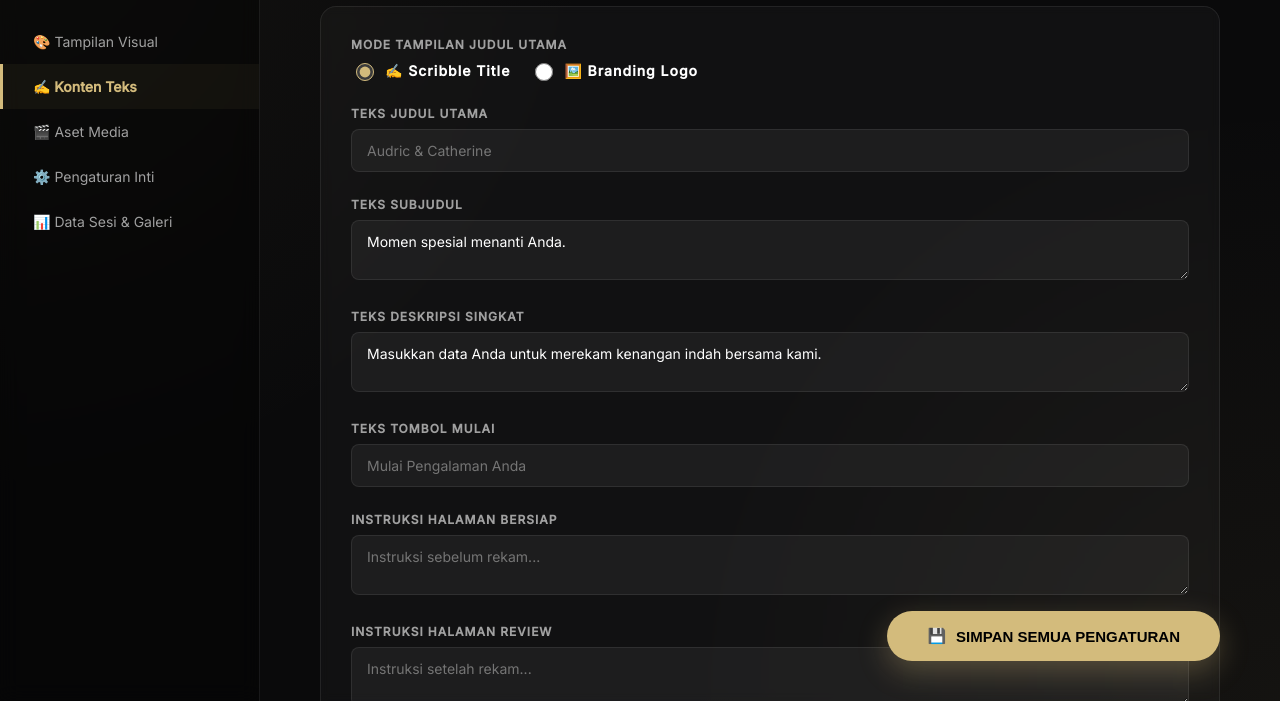
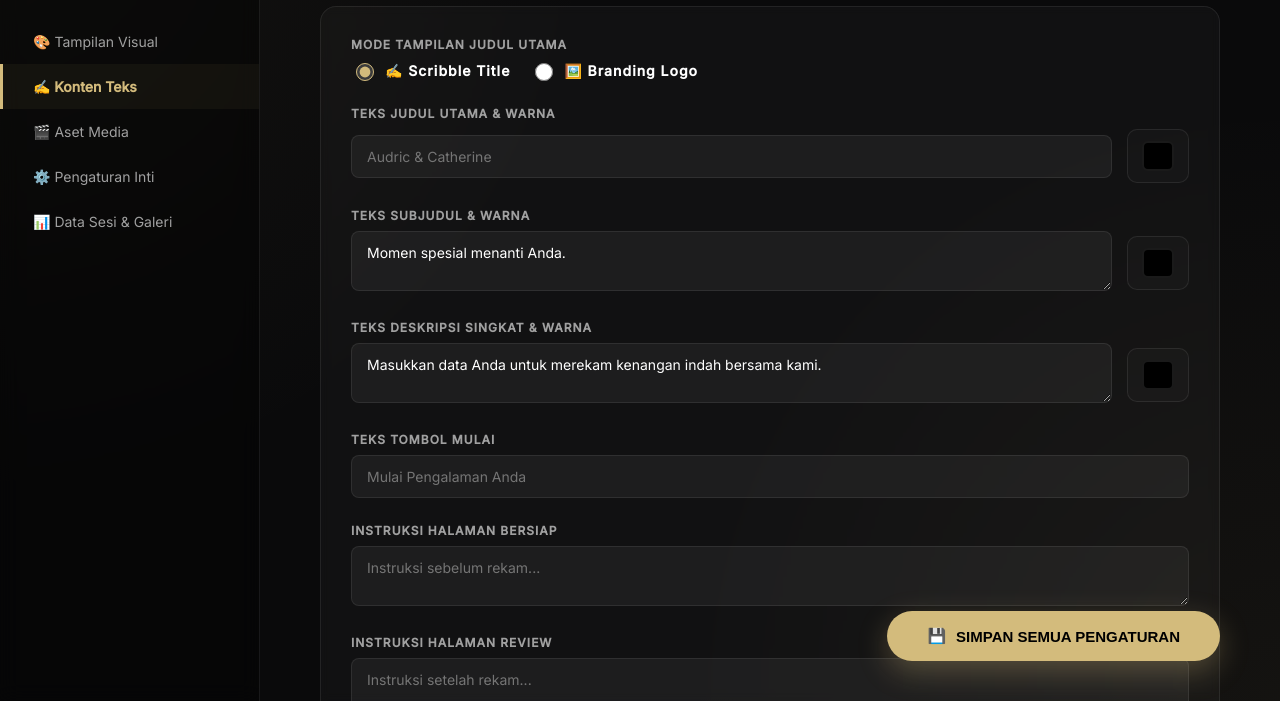
Before and after one commit to MuhammadWildanf/momentsbylumea, a website: page public/config.html in a window 1280 px wide. Both pictures are taken after a click on the element "✍️ Konten Teks". Shown: the part 99-800 px from the top of the page. Drawn offline with Linux system fonts and the light colour scheme; no server answers.

Commit message:
design: align text inputs and color pickers side-by-side

```diff
--- a/public/config.html
+++ b/public/config.html
@@ -549,6 +549,19 @@
             background: var(--accent);
             color: #000;
         }
+
+        /* Side-by-side input and color picker */
+        .input-with-color {
+            display: flex;
+            align-items: center;
+            gap: 15px;
+        }
+        .input-with-color .text-control {
+            flex: 1;
+        }
+        .input-with-color .color-control {
+            flex-shrink: 0;
+        }
     </style>
 </head>
 
@@ -602,24 +615,6 @@
                             <label>Warna Aksen</label>
                             <div class="color-row">
                                 <input type="color" id="accentColor">
-                            </div>
-                        </div>
-                        <div class="input-group">
-                            <label>Warna Judul</label>
-                            <div class="color-row">
-                                <input type="color" id="titleColor">
-                            </div>
-                        </div>
-                        <div class="input-group">
-                            <label>Warna Subtitle</label>
-                            <div class="color-row">
-                                <input type="color" id="subtitleColor">
-                            </div>
-                        </div>
-                        <div class="input-group">
-                            <label>Teks Deskripsi</label>
-                            <div class="color-row">
-                                <input type="color" id="descColor">
                             </div>
                         </div>
                         <div class="input-group">
@@ -711,17 +706,44 @@
                     </div>
                 </div>
                 <div class="input-group">
-                    <label>Teks Judul Utama</label>
-                    <input type="text" id="title" placeholder="Audric & Catherine">
+                    <label>Teks Judul Utama & Warna</label>
+                    <div class="input-with-color">
+                        <div class="text-control">
+                            <input type="text" id="title" placeholder="Audric & Catherine">
+                        </div>
+                        <div class="color-control">
+                            <div class="color-row" style="padding: 6px 10px;">
+                                <input type="color" id="titleColor">
+                            </div>
+                        </div>
+                    </div>
                 </div>
                 <div class="input-group">
-                    <label>Teks Subjudul</label>
-                    <textarea id="subtitle" rows="2">Momen spesial menanti Anda.</textarea>
+                    <label>Teks Subjudul & Warna</label>
+                    <div class="input-with-color">
+                        <div class="text-control">
+                            <textarea id="subtitle" rows="2">Momen spesial menanti Anda.</textarea>
+                        </div>
+                        <div class="color-control">
+                            <div class="color-row" style="padding: 6px 10px;">
+                                <input type="color" id="subtitleColor">
+                            </div>
+                        </div>
+                    </div>
                 </div>
                 <div class="input-group">
-                    <label>Teks Deskripsi Singkat</label>
-                    <textarea id="descPremium"
-                        rows="2">Masukkan data Anda untuk merekam kenangan indah bersama kami.</textarea>
+                    <label>Teks Deskripsi Singkat & Warna</label>
+                    <div class="input-with-color">
+                        <div class="text-control">
+                            <textarea id="descPremium"
+                                rows="2">Masukkan data Anda untuk merekam kenangan indah bersama kami.</textarea>
+                        </div>
+                        <div class="color-control">
+                            <div class="color-row" style="padding: 6px 10px;">
+                                <input type="color" id="descColor">
+                            </div>
+                        </div>
+                    </div>
                 </div>
                 <div class="input-group">
                     <label>Teks Tombol Mulai</label>
```
